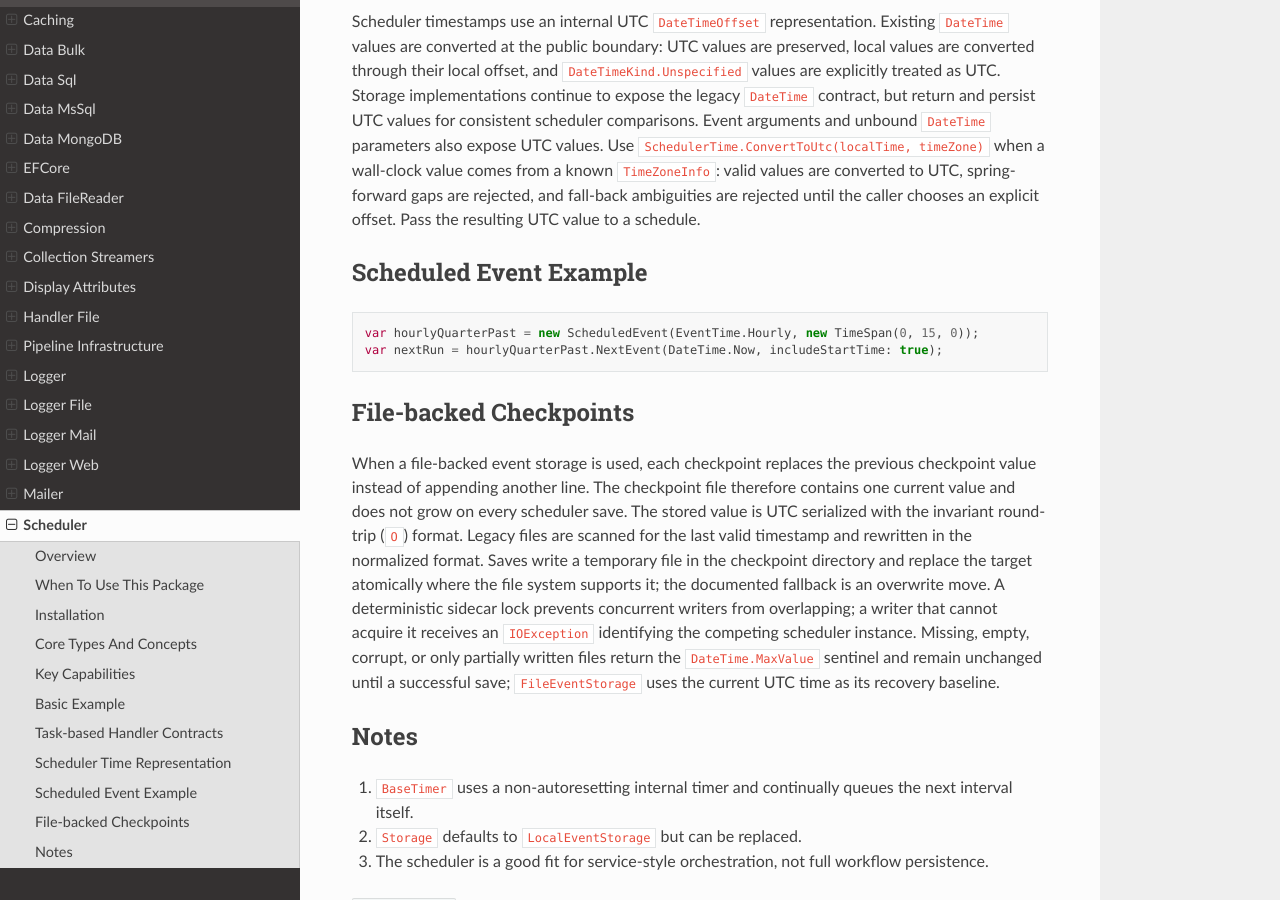
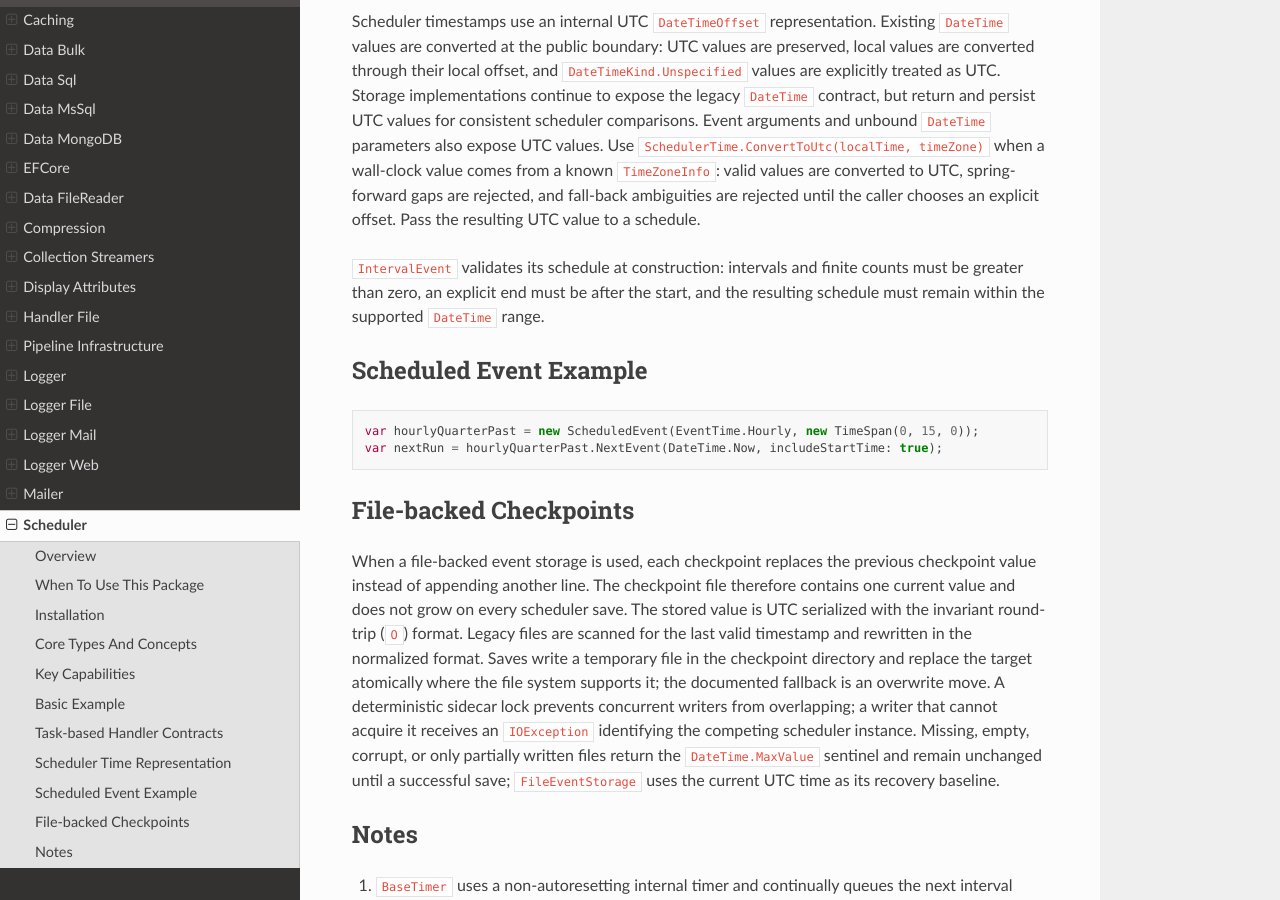
Before and after one commit to BjornWilliams/DocsVersaTul, a Sphinx documentation site: the page built from docs/source/scheduler.rst, in a window 1280 px wide and 900 px high, scrolled down 2721 px. Built offline with Sphinx 7.4.7 and the Read the Docs theme 3.1.0, drawn with Linux system fonts in a browser that asks for light colours.

Commit message:
Document interval schedule validation
AB#3009
AB#3005

```diff
--- a/docs/source/scheduler.rst
+++ b/docs/source/scheduler.rst
@@ -109,6 +109,8 @@ Scheduler Time Representation
 
 Scheduler timestamps use an internal UTC ``DateTimeOffset`` representation. Existing ``DateTime`` values are converted at the public boundary: UTC values are preserved, local values are converted through their local offset, and ``DateTimeKind.Unspecified`` values are explicitly treated as UTC. Storage implementations continue to expose the legacy ``DateTime`` contract, but return and persist UTC values for consistent scheduler comparisons. Event arguments and unbound ``DateTime`` parameters also expose UTC values. Use ``SchedulerTime.ConvertToUtc(localTime, timeZone)`` when a wall-clock value comes from a known ``TimeZoneInfo``: valid values are converted to UTC, spring-forward gaps are rejected, and fall-back ambiguities are rejected until the caller chooses an explicit offset. Pass the resulting UTC value to a schedule.
 
+``IntervalEvent`` validates its schedule at construction: intervals and finite counts must be greater than zero, an explicit end must be after the start, and the resulting schedule must remain within the supported ``DateTime`` range.
+
 Scheduled Event Example
 -----------------------
 
```
